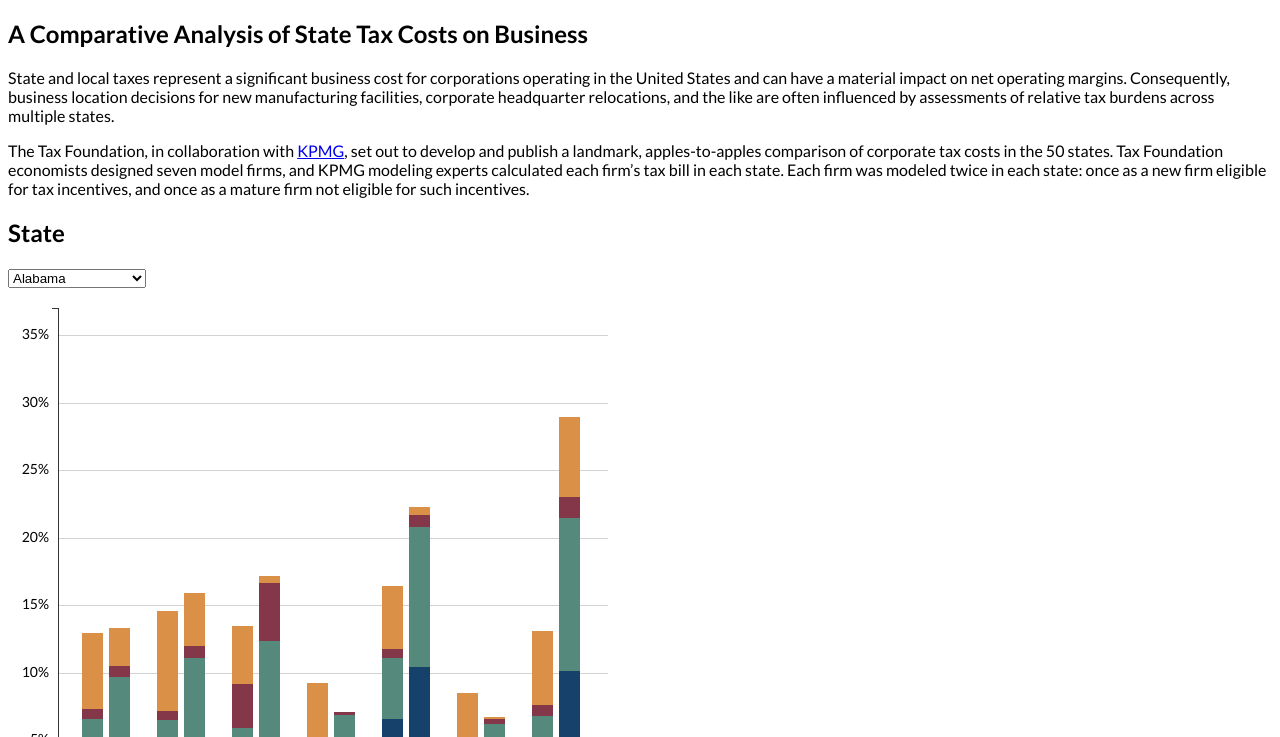
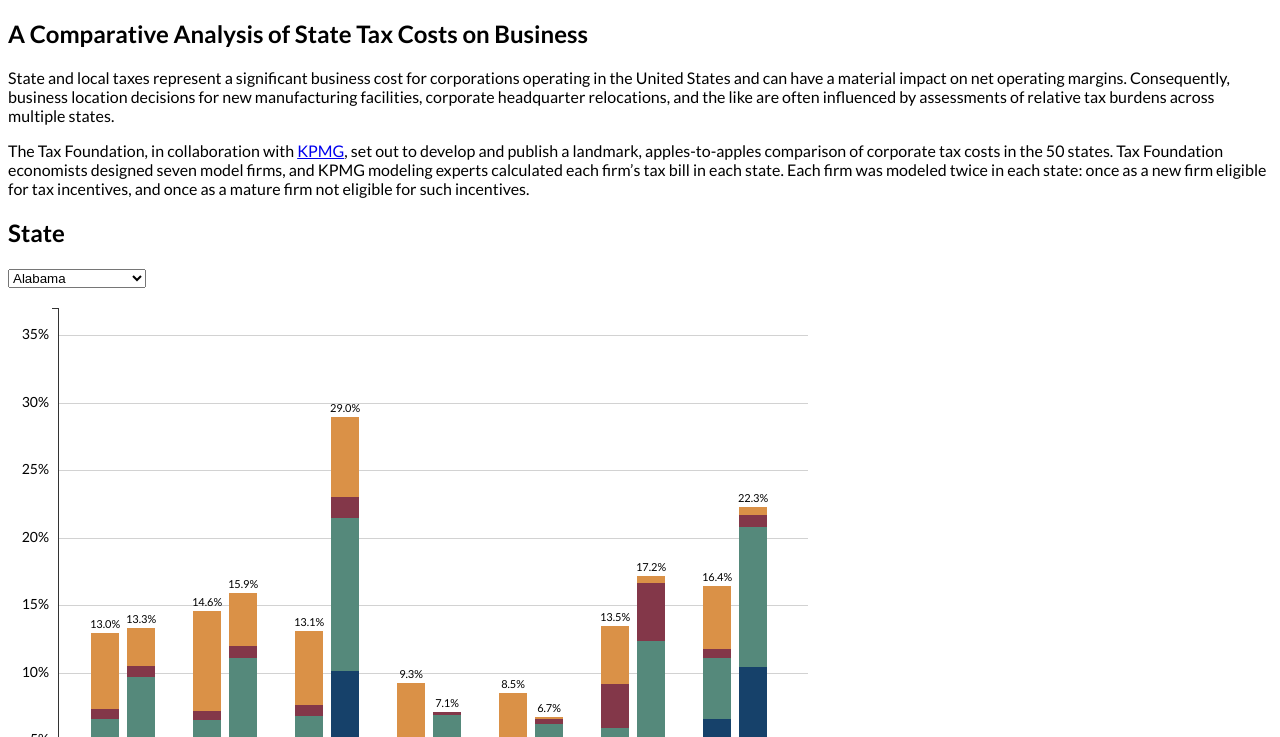
Before and after one commit to TaxFoundation/location-matters, a plain HTML site: page index.html in a window 1280 px wide. Shown: the part 63-800 px from the top of the page. Drawn offline with nearby package versions, Linux system fonts and the light colour scheme.

Commit message:
Add TETR and Mature v New labels, reorder firms

```diff
--- a/css/main.css
+++ b/css/main.css
@@ -48,3 +48,8 @@ text {
   background-color: #eee;
   padding: 7px;
 }
+
+.total-effective-rate {
+  font-size: 11px;
+  text-anchor: middle;
+}
--- a/js/app.js
+++ b/js/app.js
@@ -37,7 +37,7 @@
   views = {
     initialize: function(data) {
       this.dimensions = {
-        width: Math.min(600, $('#state-charts').width()),
+        width: Math.min(800, $('#state-charts').width()),
         height: Math.min(500, $('#state-charts').width() * 0.8),
         margin: {
           top: 20,
@@ -67,6 +67,7 @@
     draw: function(data) {
       d3.selectAll('g').remove();
       d3.selectAll('rect').remove();
+      d3.selectAll('.total-effective-rate').remove();
       d3.select('.baseline').remove();
 
       var extent = views.allValues(data.firms);
@@ -91,7 +92,7 @@
         .call(views.wrap, views.x.rangeBand());
 
       d3.select('.x').selectAll('.tick').selectAll('text')
-        .attr('transform', 'rotate(45)')
+        .attr('transform', 'translate(0, 18), rotate(45)')
         .attr('style', 'text-anchor:start');
 
       views.svg.append('line')
@@ -112,6 +113,22 @@
           var taxKeys = d3.keys(taxData);
           var totalEffectiveRate = views.sumValues(taxData);
 
+          // Total effective tax rate labels
+          views.svg.append('text')
+            .attr('x', function() { return views.findX(firmTypes[p], name) + Math.round(views.x.rangeBand() / 5); })
+            .attr('y', function() { return views.findY(totalEffectiveRate.sum, max, baseline); })
+            .attr('transform', 'translate(0, ' + (totalEffectiveRate.sum < 0 ? 5 : -5) + ')')
+            .attr('class', 'total-effective-rate')
+            .text(function() { return views.format.decimal(totalEffectiveRate.sum); });
+
+          // Mature v. New labels
+          views.svg.append('text')
+            .attr('x', function() { return views.findX(firmTypes[p], name) + Math.round(views.x.rangeBand() / 5); })
+            .attr('y', views.y(min) + 18)
+            .attr('style', 'text-anchor:middle')
+            .text(function() { return firmTypes[p] === 'old' ? 'M' : 'N'; });
+
+          // Draw the rects
           if (totalEffectiveRate.condense === true) {
             views.appendRect(
               views.svg,
@@ -207,11 +224,11 @@
     appendRect: function(selection, name, tax, taxVal, value, status, max, baseline, fill) {
       selection.append('rect')
         .attr('y', function() {
-          return value > 0 ? views.y(value) - views.y(max) : baseline;
+          return views.findY(value, max, baseline);
         })
         .attr('height', function() { return Math.abs(views.y(value) - baseline); })
         .attr('width', Math.round(views.x.rangeBand() / 2.5))
-        .attr('x', function(d) { return status === 'old' ? Math.round(views.x(name)) : Math.round(views.x(name) + views.x.rangeBand() / 2); })
+        .attr('x', function() { return views.findX(status, name); })
         .attr('fill', fill)
         .on('mouseover', function() { return views.addTooltip(tax, taxVal); })
         .on('mousemove', function() { return views.tooltip.style('left', (d3.event.pageX) + 'px').style('top', (d3.event.pageY + 50) + 'px'); })
@@ -239,6 +256,14 @@
           text.append('tspan').attr('x', 0).attr('y', text.attr('y')).attr('dy', i * 1.1 + parseFloat(text.attr('dy')) + 'em').text(words[i])
         }
       });
+    },
+
+    findX: function(status, name) {
+      return status === 'old' ? Math.round(views.x(name)) : Math.round(views.x(name) + views.x.rangeBand() / 2);
+    },
+
+    findY: function(value, max, baseline) {
+      return value > 0 ? views.y(value) - views.y(max) : baseline;
     }
   };
 }());
```
Also changed, not shown: data/location-matters-2015.json.
